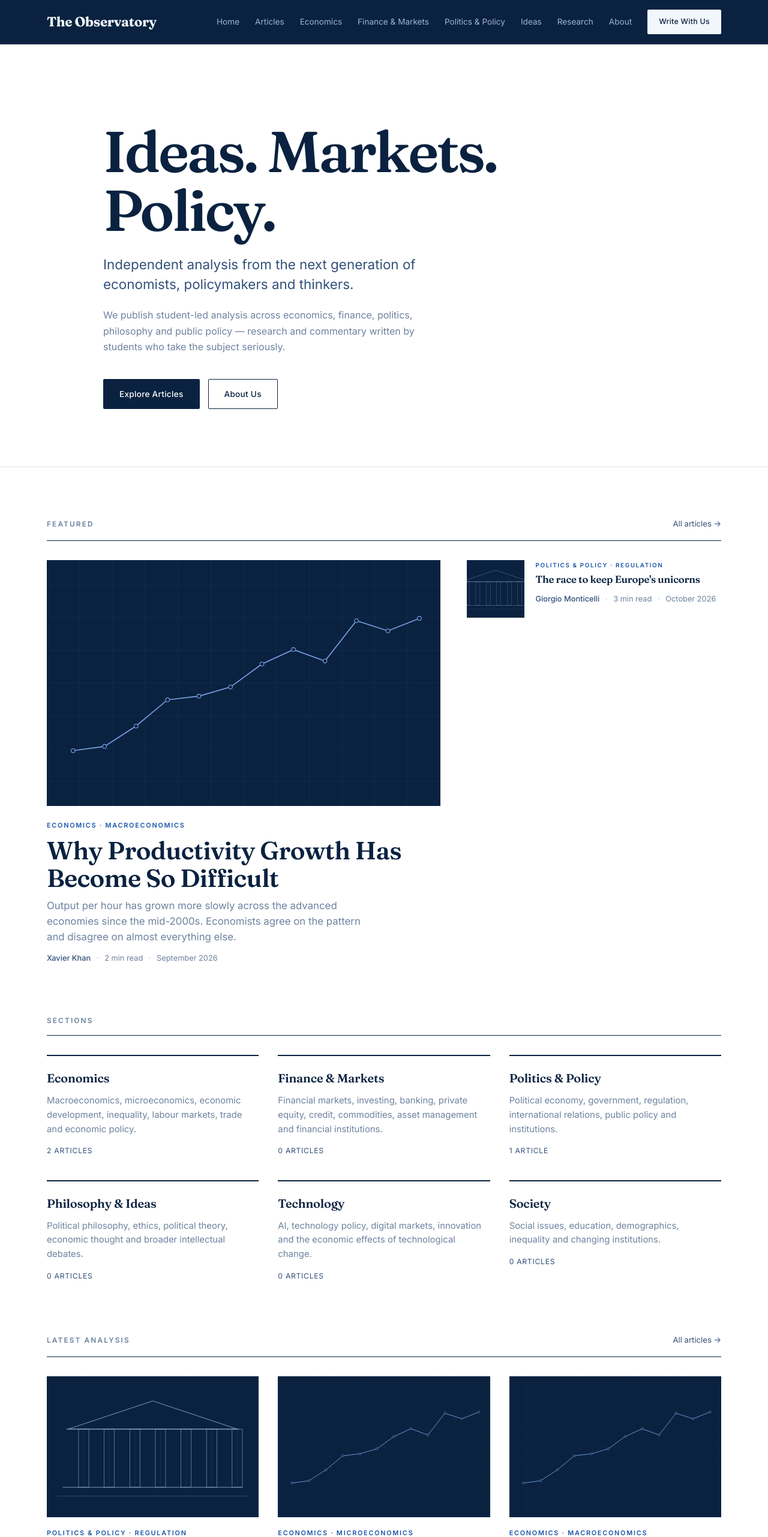
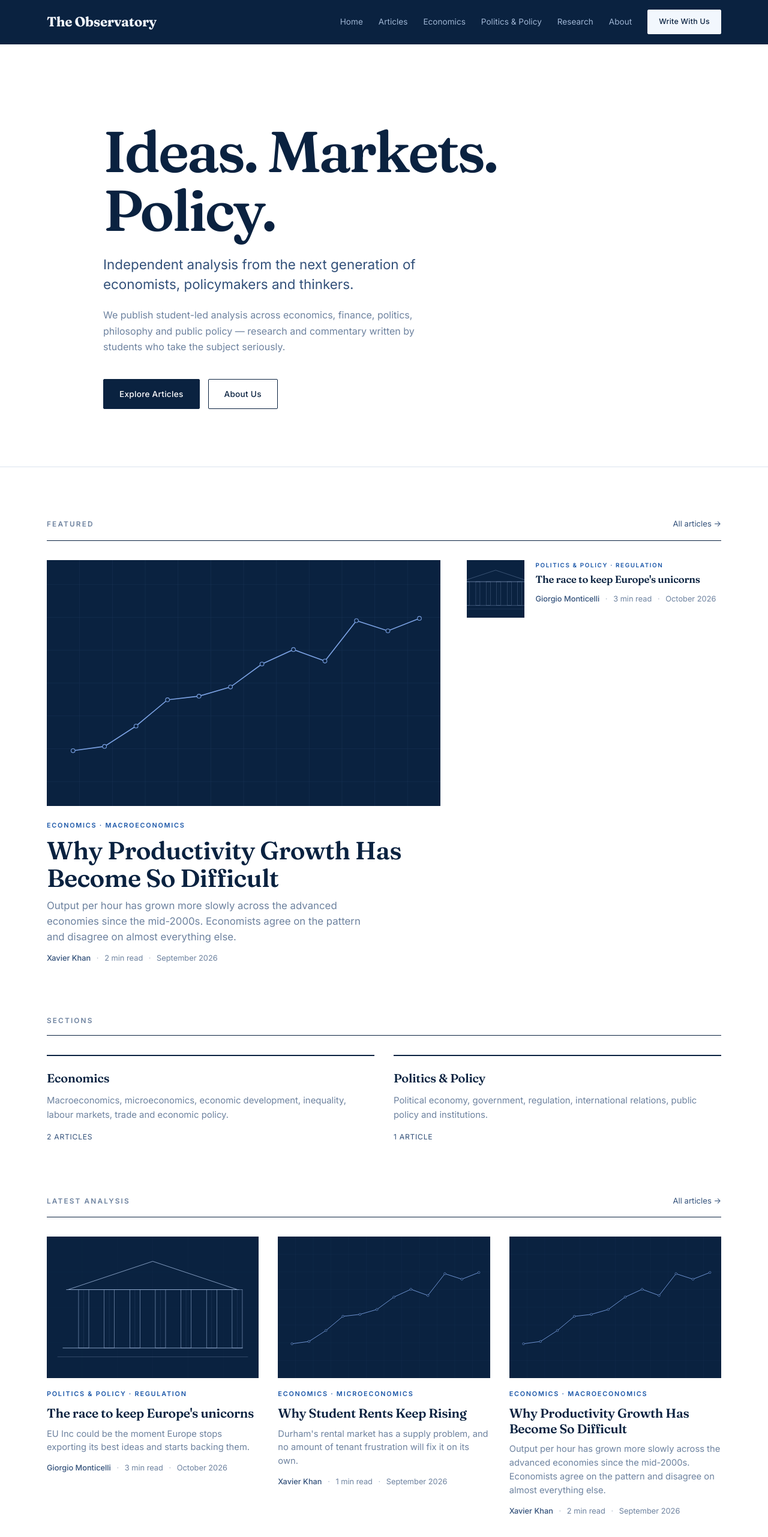
Before and after one commit to xavierkhan1217-dev/the-observatory, an Eleventy site: page src/index.njk in a window 1280 px wide. Shown: the top 2563 px of the page at 60% size. Built offline with nearby package versions, Linux system fonts and the light colour scheme; Eleventy itself is replaced by a stand-in of ours; files that its build step writes are made by us from their sources.

Commit message:
Hide empty sections from navigation, homepage and filters
Readers saw empty sections in the menu and a developer note on empty category pages.

Co-Authored-By: Claude Opus 5.5 <noreply@anthropic.com>

```diff
--- a/src/_includes/base.njk
+++ b/src/_includes/base.njk
@@ -118,7 +118,7 @@
           <a href="/">Home</a>
           <a href="/articles/">Articles</a>
           {% for category in categories %}
-            {% if category.inNav %}
+            {% if category.inNav and (collections.articles | byCategory(category.slug) | length) %}
               <a href="/{{ category.slug }}/">{{ category.navName }}</a>
             {% endif %}
           {% endfor %}
@@ -147,7 +147,9 @@
           <p class="site-footer__heading">Sections</p>
           <a href="/articles/">Articles</a>
           {% for category in categories %}
-            <a href="/{{ category.slug }}/">{{ category.name }}</a>
+            {% if collections.articles | byCategory(category.slug) | length %}
+              <a href="/{{ category.slug }}/">{{ category.name }}</a>
+            {% endif %}
           {% endfor %}
         </nav>
 
--- a/src/articles-index.njk
+++ b/src/articles-index.njk
@@ -45,9 +45,11 @@ permalink: /articles/
     <div class="filters" role="group" aria-label="Filter by category">
       <button class="filter is-active" type="button" data-filter="all">All</button>
       {% for category in categories %}
-        <button class="filter" type="button" data-filter="{{ category.slug }}">
-          {{ category.name }}
-        </button>
+        {% if collections.articles | byCategory(category.slug) | length %}
+          <button class="filter" type="button" data-filter="{{ category.slug }}">
+            {{ category.name }}
+          </button>
+        {% endif %}
       {% endfor %}
     </div>
   </div>
--- a/src/category.njk
+++ b/src/category.njk
@@ -43,8 +43,8 @@ eleventyComputed:
 {% else %}
   <section class="wrap">
     <p class="empty">
-      Nothing published in {{ category.name }} yet. Add an article with
-      <code>category: {{ category.slug }}</code> and it appears here automatically.
+      Nothing published in {{ category.name }} yet.
+      <a class="textlink" href="/articles/">Browse all articles →</a>
     </p>
   </section>
 {% endif %}
--- a/src/index.njk
+++ b/src/index.njk
@@ -58,13 +58,14 @@ layout: base.njk
   </div>
   <div class="grid grid--3">
     {% for category in categories %}
-      <a class="topic reveal" href="/{{ category.slug }}/">
-        <h3 class="topic__name">{{ category.name }}</h3>
-        <p class="topic__blurb">{{ category.blurb }}</p>
-        <span class="topic__count">
-          {{ collections.articles | byCategory(category.slug) | length }} article{{ "s" if (collections.articles | byCategory(category.slug) | length) != 1 }}
-        </span>
-      </a>
+      {% set count = collections.articles | byCategory(category.slug) | length %}
+      {% if count %}
+        <a class="topic reveal" href="/{{ category.slug }}/">
+          <h3 class="topic__name">{{ category.name }}</h3>
+          <p class="topic__blurb">{{ category.blurb }}</p>
+          <span class="topic__count">{{ count }} article{{ "s" if count != 1 }}</span>
+        </a>
+      {% endif %}
     {% endfor %}
   </div>
 </section>
```
